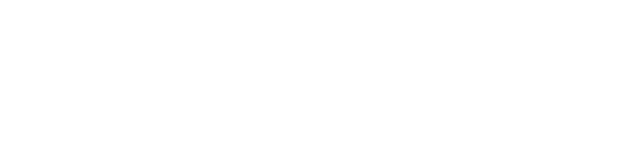
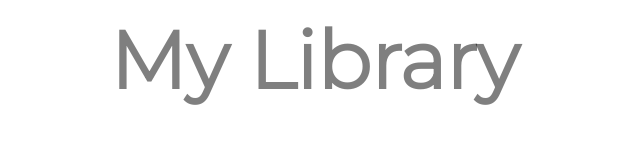
Before and after one commit to sdirienzo/library, a plain HTML site: page index.html in a window 1280 px wide. Shown: the whole page, without its empty margins (326-966 px from the left). Drawn offline with Linux system fonts and the light colour scheme.

Commit message:
Introduce title component of UI

```diff
--- a/index.html
+++ b/index.html
@@ -4,13 +4,16 @@
     <meta charset="UTF-8">
     <meta http-equiv="X-UA-Compatible" content="IE=edge">
     <meta name="viewport" content="width=device-width, initial-scale=1.0">
+    <link rel="preconnect" href="https://fonts.googleapis.com">
+    <link rel="preconnect" href="https://fonts.gstatic.com" crossorigin>
+    <link href="https://fonts.googleapis.com/css2?family=Montserrat:wght@100;300&display=swap" rel="stylesheet">
     <link rel="stylesheet" href="styles/style.css">
     <title>Library</title>
 </head>
 <body>
     <div class="container">
         <div class="title">
-
+            <h1>My Library</h1>
         </div>
         <div class="add-book">
 
--- a/styles/style.css
+++ b/styles/style.css
@@ -1,5 +1,6 @@
 body {
     margin: 0;
+    font-family: 'Montserrat', sans-serif;
 }
 
 .container {
@@ -11,7 +12,11 @@ body {
 }
 
 .title {
-
+    display: flex;
+    justify-content: center;
+    align-items: center;
+    font-size: 40px;
+    color: rgba(0, 0, 0, 0.5);
 }
 
 .add-book {
```
